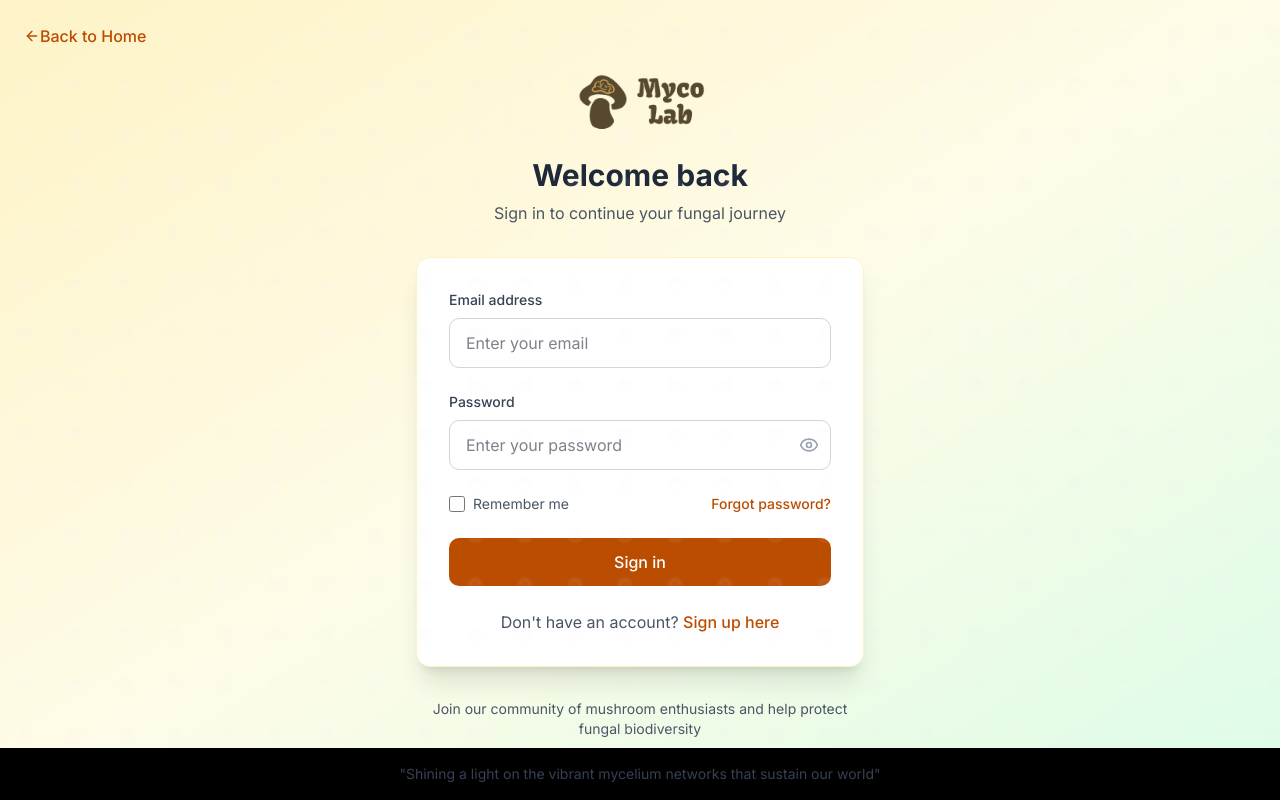
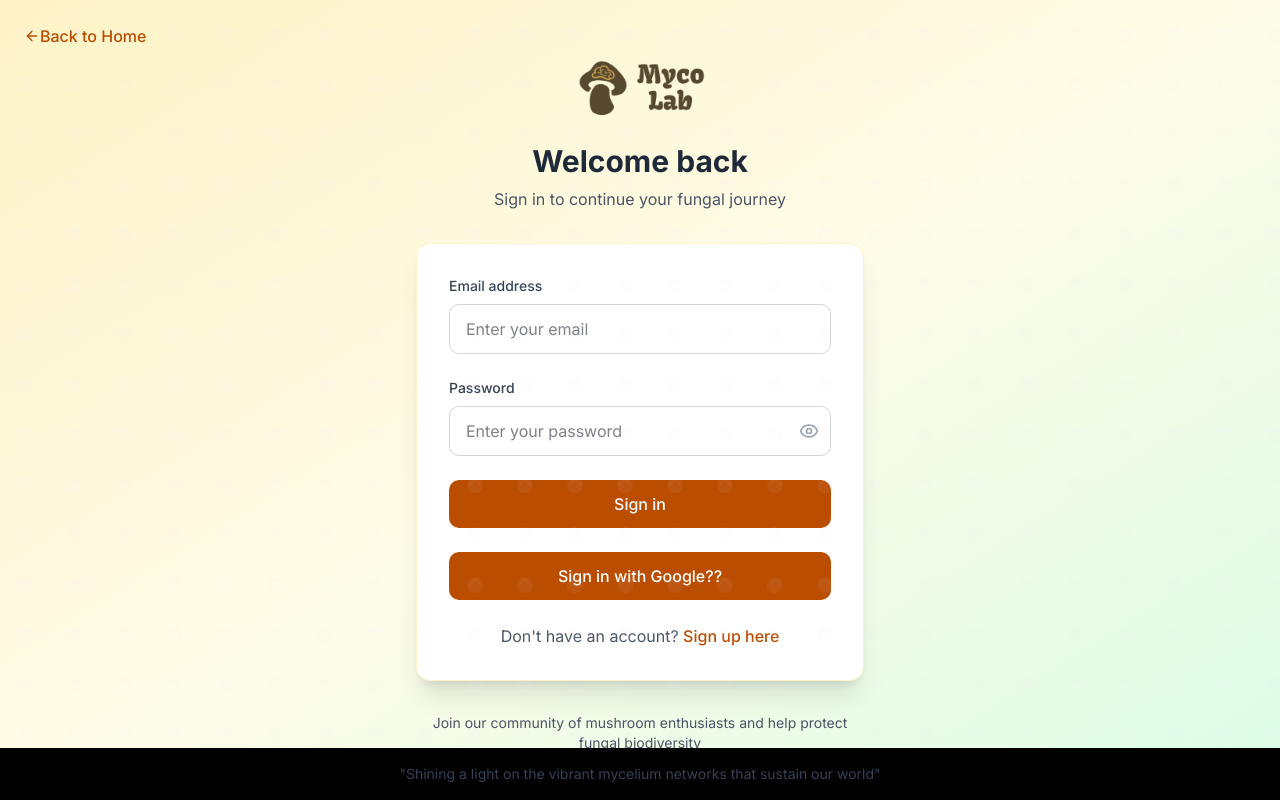
Before and after one commit to sexxyrexxy/mycelium, a Next.js app: page /auth in a window 1280 px wide. Built offline with nearby package versions, Linux system fonts and the light colour scheme; no server answers.

Commit message:
feat: update auth component to include Google sign-in button and adjust layout

```diff
--- a/components/auth/auth.tsx
+++ b/components/auth/auth.tsx
@@ -129,7 +129,7 @@ export const Auth = () => {
                 </div>
               </div>
 
-              {/* Remember Me & Forgot Password */}
+              {/* Remember Me & Forgot Password
               <div className="flex items-center justify-between">
                 <label className="flex items-center">
                   <input
@@ -143,7 +143,7 @@ export const Auth = () => {
                 <a href="#" className="text-sm text-amber-700 hover:text-amber-800 font-medium">
                   Forgot password?
                 </a>
-              </div>
+              </div> */}
 
               {/* Login Button */}
               <button
@@ -151,6 +151,14 @@ export const Auth = () => {
                 className="w-full bg-amber-700 text-white py-3 px-4 rounded-lg hover:bg-amber-800 focus:ring-2 focus:ring-amber-500 focus:ring-offset-2 font-medium transition-colors"
               >
                 Sign in
+              </button>
+
+            {/* Login Button */}
+              <button
+                type="submit"
+                className="w-full bg-amber-700 text-white py-3 px-4 rounded-lg hover:bg-amber-800 focus:ring-2 focus:ring-amber-500 focus:ring-offset-2 font-medium transition-colors"
+              >
+                Sign in with Google??
               </button>
             </form>
 
```
